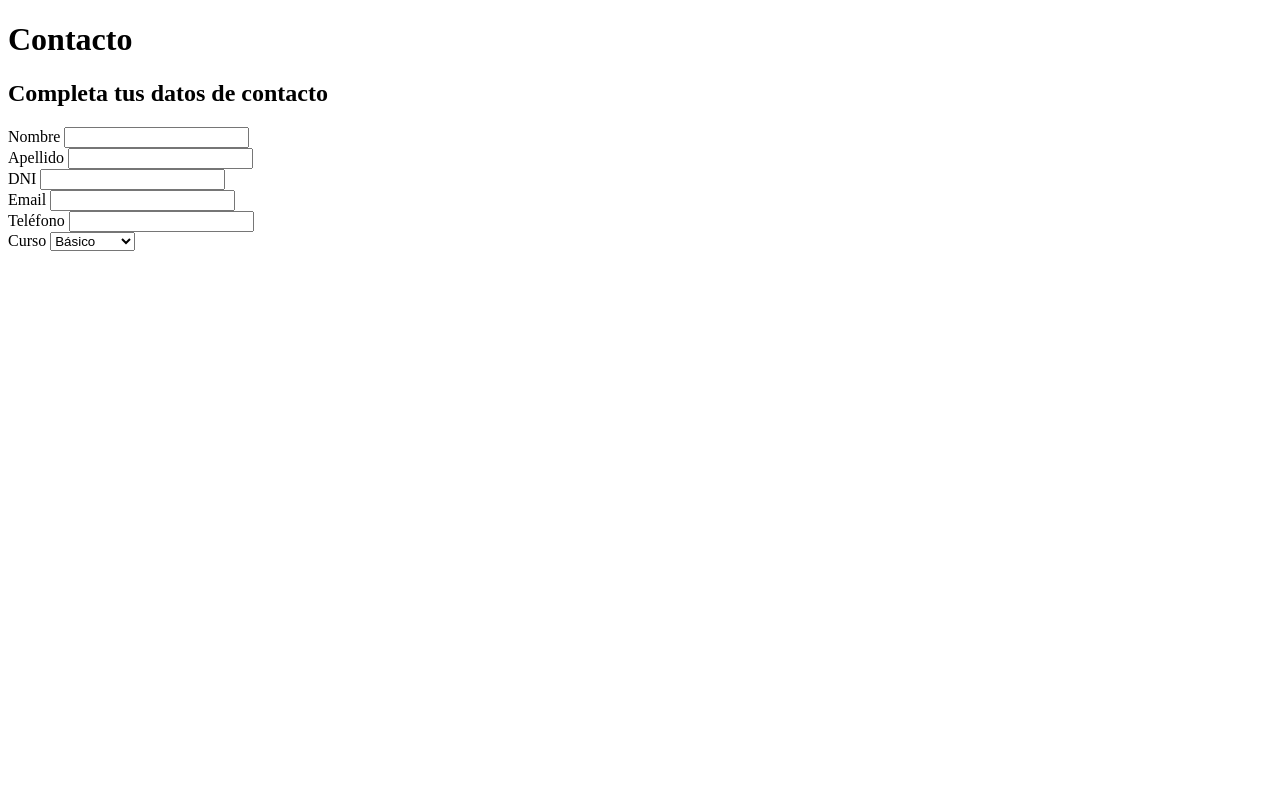
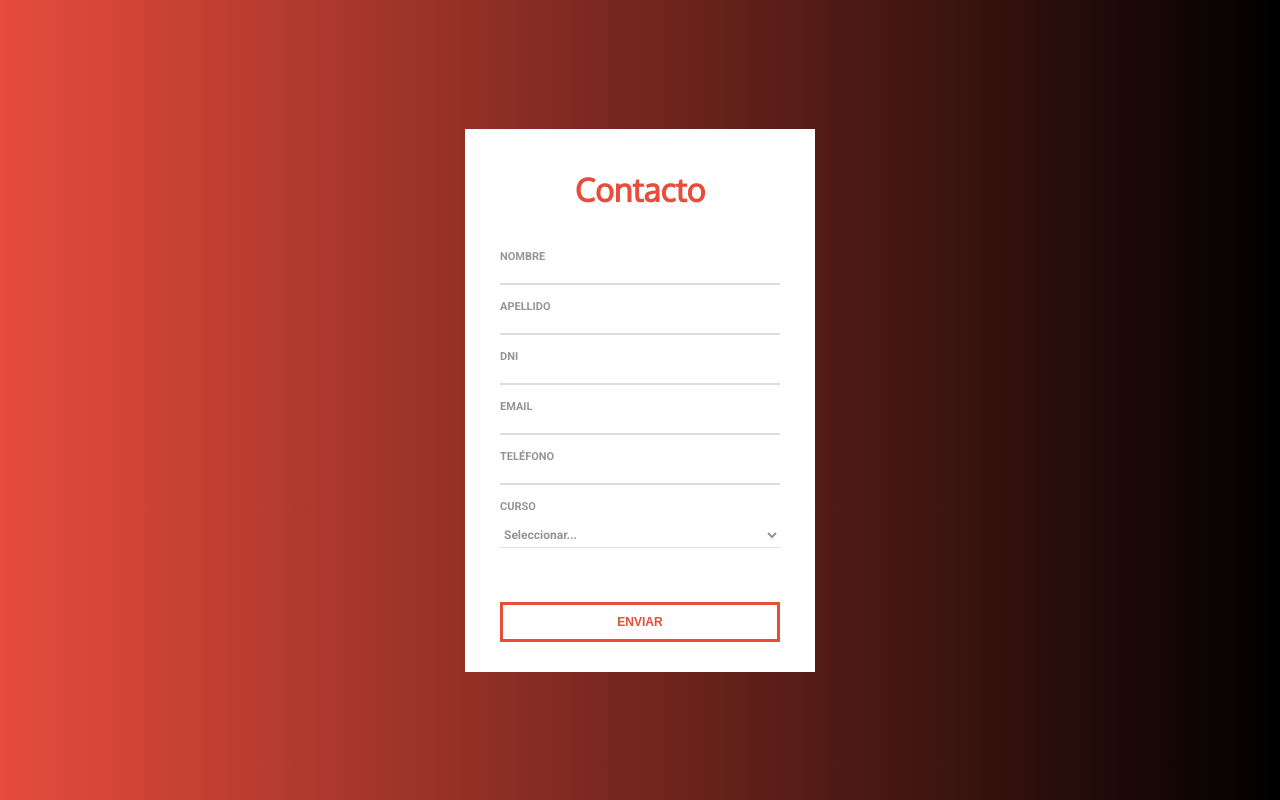
Before and after one commit to iledinich/UTN-Ionic, a plain HTML site: page UNIDAD 1/index.html in a window 1280 px wide. Drawn offline with Linux system fonts and the light colour scheme.

Commit message:
version final

```diff
--- a/UNIDAD 1/index.html
+++ b/UNIDAD 1/index.html
@@ -1,44 +1,64 @@
 <!DOCTYPE html>
 <html lang="es">
+
 <head>
     <meta charset="UTF-8">
     <meta name="viewport" content="width=device-width, initial-scale=1.0">
     <meta http-equiv="X-UA-Compatible" content="ie=edge">
     <title>Contacto | Seguro No Pagamos Cooperativa</title>
+    <link rel="stylesheet" href="style.css">
+    <link href="https://fonts.googleapis.com/css?family=Roboto:700" rel="stylesheet">
+    <link href="https://fonts.googleapis.com/css?family=Oxygen" rel="stylesheet">
+    <script src="script.js"></script>
 </head>
+
 <body>
+    <div class="form-box">
+        <div class="head">
             <h1>Contacto</h1>
-    <h2>Completa tus datos de contacto</h2>
+        </div>
+
+        <div class="inner-form">
             <form action="">
-        <div>
+                <div class="form-group">
                     <label for="nombre">Nombre</label>
                     <input type="text" name="nombre" id="nombre">
                 </div>
-        <div>
+                <div class="form-group">
                     <label for="apellido">Apellido</label>
                     <input type="text" name="apellido" id="apellido">
                 </div>
-        <div>
+                <div class="form-group">
                     <label for="dni">DNI</label>
                     <input type="text" name="dni" id="dni">
                 </div>
-        <div>
+                <div class="form-group">
                     <label for="email">Email</label>
                     <input type="text" name="email" id="email">
                 </div>
-        <div>
+                <div class="form-group">
                     <label for="telefono">Teléfono</label>
                     <input type="text" name="telefono" id="telefono">
                 </div>
-        <div>
+                <div class="form-group">
                     <label for="curso">Curso</label>
-                <select name="curso" id="curso">
+                    <select name="curso" id="curso" class="curso" onchange="mostrarPrecio()">
+                        <option value="0">Seleccionar...</option>
                         <option value="1">Básico</option>
                         <option value="2">Intermedio</option>
                         <option value="3">Premium</option>
                     </select>
                 </div>
+                <div id="cotizacion">
+                    <p>Precio:
+                        <span id="precio"></span>
+                    </p>
+                </div>
+                <button type="button" class="enviar-btn">Enviar</button>
+            </form>
+        </div>
 
-    </form>
+    </div>
 </body>
+
 </html>
--- /dev/null
+++ b/UNIDAD 1/script.js
@@ -0,0 +1,25 @@
+function mostrarPrecio() {
+    //Obtiene que tipo de curso es y en base a eso muestra el valor del mismo.
+    var select = document.getElementById("curso");
+    var selectedValue = select.options[select.selectedIndex].value;
+    var precio = 0;
+    document.getElementById("cotizacion").style.visibility = 'visible';
+    switch (selectedValue) {
+        case '0':
+            document.getElementById("cotizacion").style.visibility = 'hidden';
+            break;
+        case '1':
+            precio = 500;
+            break;
+        case '2':
+            precio = 750;
+            break;
+        case '3':
+            precio = 1000;
+            break;
+        default:
+            break;
+    }
+    document.getElementById("precio").innerHTML = '$' + precio;
+
+}
--- /dev/null
+++ b/UNIDAD 1/style.css
@@ -0,0 +1,118 @@
+*{
+    margin:0;
+    padding:0;
+}
+html, body{
+    height: 100%;
+}
+body{
+    background: #000000;  /* fallback for old browsers */
+    background: -webkit-linear-gradient(to right, #e74c3c, #000000);  /* Chrome 10-25, Safari 5.1-6 */
+    background: linear-gradient(to right, #e74c3c, #000000); /* W3C, IE 10+/ Edge, Firefox 16+, Chrome 26+, Opera 12+, Safari 7+ */
+
+
+    display: flex;
+    align-items: center;
+    justify-content: center;
+    font-family: 'Roboto', sans-serif;
+    text-transform: uppercase;
+}
+
+.form-box{
+    background-color: white;
+    width: 350px;
+    display: flex;
+    flex-direction: column;
+    align-items: center;
+    justify-content: center;
+    padding-bottom: 30px;
+}
+
+.inner-form{
+    width: 80%;
+}
+
+*:focus { outline:none; }
+
+.form-group > *{
+    display: block;
+    color: #969494;
+    font-size: 11px;
+}
+
+.form-group > input{
+    border: none;
+    border-bottom: 2px solid rgb(224, 220, 220);
+    background-color: white;
+    font-size: 11px;
+    margin-bottom: 15px;
+    margin-top:8px;
+    width: 100%;
+    color: black;
+}
+
+.head{
+    margin-top:40px;
+    margin-bottom: 40px;
+}
+
+#cotizacion{
+    /* Por defeto no se muestra el precio, a menos que seleccione un curso */
+    visibility: hidden;
+    margin-top:20px;
+    margin-bottom: 5px;
+    font-size: 12px;
+    color: #969494;
+}
+
+.enviar-btn{
+    width: 100%;
+    padding: 10px;
+    margin-top:15px;
+}
+h1{
+    text-transform:none;
+    font-family: 'Oxygen', sans-serif;
+    color: #e74c3c;
+}
+.curso{
+    width: 100%;
+    margin-top:10px;
+    font-size: 12px;
+}
+
+select {
+    font-family: inherit;
+    background-color: transparent;
+    width: 100%;
+    padding: 4px 0;
+    font-size: 14px;
+    color: rgba(0,0,0, 0.26);
+    border: none;
+    border-bottom: 1px solid rgba(0,0,0, 0.12);
+  }
+
+  /* Remove focus */
+  select:focus {
+    outline: none;
+  }
+
+button {
+    color: #e74c3c;
+    background: rgba(0,0,0,0);
+    border: solid 3px;
+    border-color: -webkit-linear-gradient(to right, #e74c3c, #000000);
+    font-size: 12px;
+    font-weight: 700;
+    text-transform: uppercase;
+  }
+  button:hover,
+  button.hover {
+    border-color: #e74c3c;
+    color: #e74c3c;
+  }
+  button:active,
+  button.active {
+    border-color: -webkit-linear-gradient(to right, #e74c3c, #000000);
+    color: #e74c3c;
+  }
```
Lines whose indentation alone changed are shown as unchanged.
